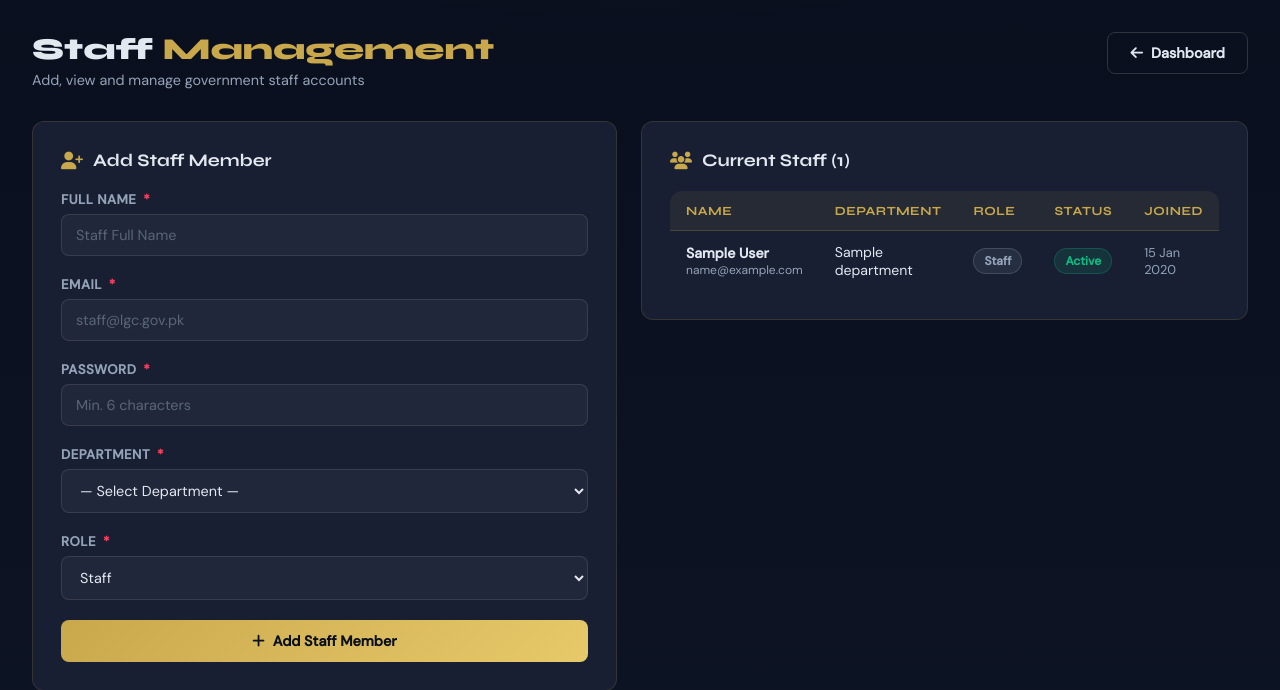
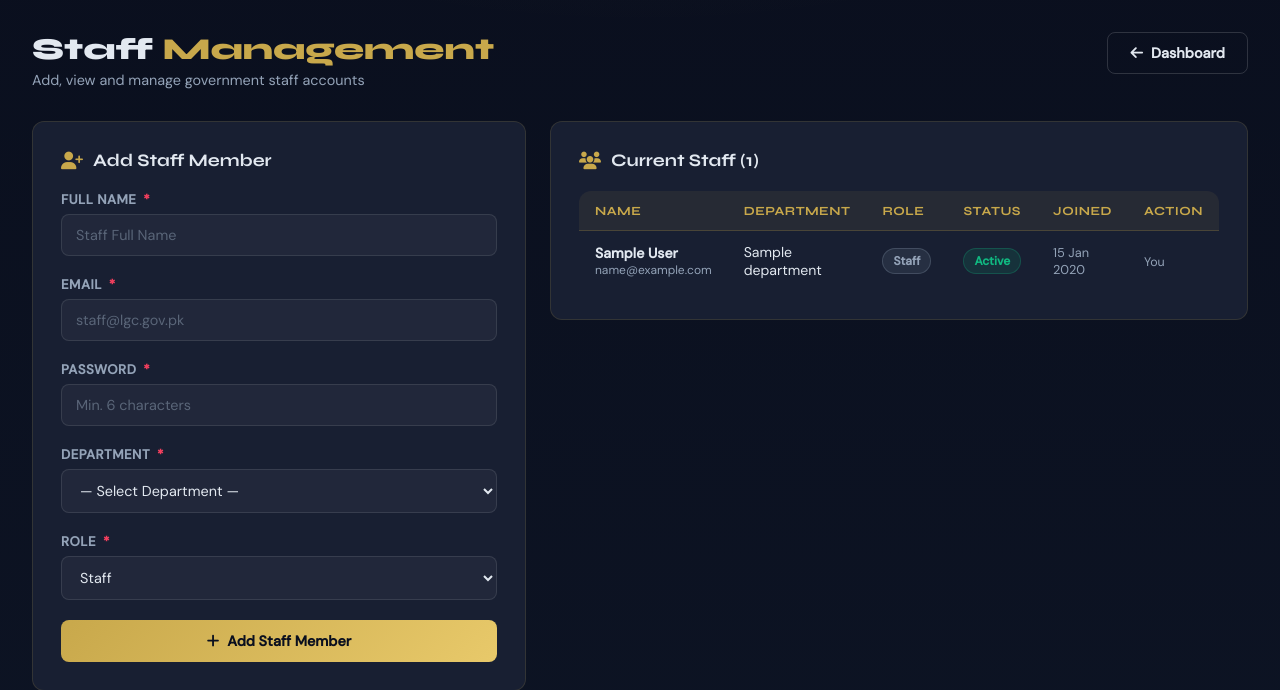
Before and after one commit to umarzia-git/Local-Government-Complaint-Public-Service-Request-Management-System, a Flask app: page /admin/staff in a window 1280 px wide. Shown: the part 68-758 px from the top of the page. Run offline with Flask 3, Linux system fonts and the light colour scheme; the visitor is signed in with stand-in values (Sample User, id 1); tables that the repository leaves empty hold one stand-in row (values such as "Sample post").

Commit message:
Updated manage staff template with UI changes

```diff
--- a/templates/manage_staff.html
+++ b/templates/manage_staff.html
@@ -16,7 +16,7 @@
     {% if errors %}
     <ul class="error-list">{% for e in errors %}<li>{{ e }}</li>{% endfor %}</ul>
     {% endif %}
-    <form method="POST">
+    <form method="POST" action="/admin/staff">
       <div class="form-group">
         <label class="form-label">Full Name <span class="req">*</span></label>
         <input type="text" name="full_name" class="form-control" placeholder="Staff Full Name" required>
@@ -56,7 +56,9 @@
     <div class="card-title"><i class="fas fa-users"></i> Current Staff ({{ staff_list|length }})</div>
     <div class="table-wrap">
       <table>
-        <thead><tr><th>Name</th><th>Department</th><th>Role</th><th>Status</th><th>Joined</th></tr></thead>
+        <thead>
+          <tr><th>Name</th><th>Department</th><th>Role</th><th>Status</th><th>Joined</th><th>Action</th></tr>
+        </thead>
         <tbody>
           {% for s in staff_list %}
           <tr>
@@ -80,6 +82,26 @@
               {% endif %}
             </td>
             <td style="color:var(--muted);font-size:0.8rem;">{{ s.created_at.strftime('%d %b %Y') if s.created_at else '—' }}</td>
+            <td>
+              {% if s.staff_id != session.get('staff_id') %}
+                {% if s.is_active %}
+                  <form method="POST" action="/admin/staff/{{ s.staff_id }}/deactivate"
+                        onsubmit="return confirm('Deactivate {{ s.full_name }}? They will not be able to login.')">
+                    <button type="submit" class="btn btn-danger btn-sm">
+                      <i class="fas fa-user-slash"></i> Remove
+                    </button>
+                  </form>
+                {% else %}
+                  <form method="POST" action="/admin/staff/{{ s.staff_id }}/activate">
+                    <button type="submit" class="btn btn-success btn-sm">
+                      <i class="fas fa-user-check"></i> Restore
+                    </button>
+                  </form>
+                {% endif %}
+              {% else %}
+                <span style="color:var(--muted);font-size:0.78rem;">You</span>
+              {% endif %}
+            </td>
           </tr>
           {% endfor %}
         </tbody>
```
